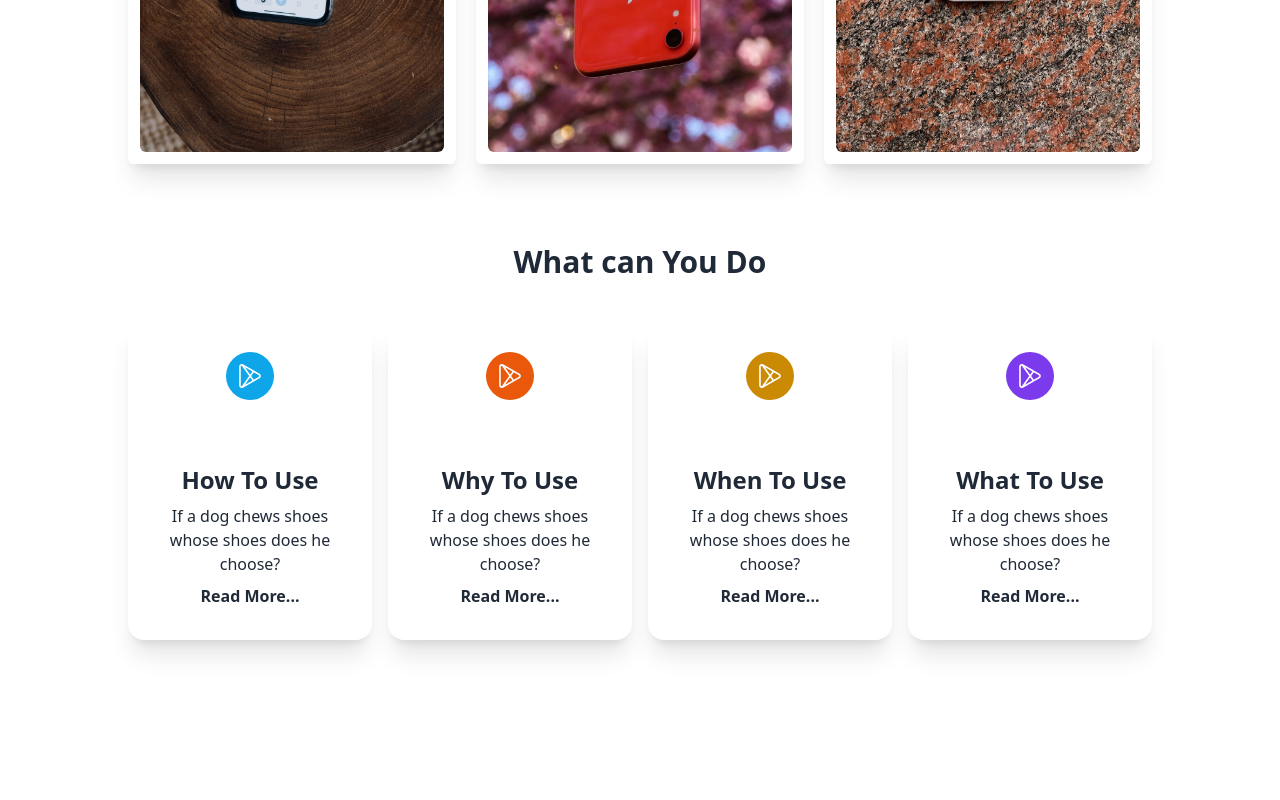
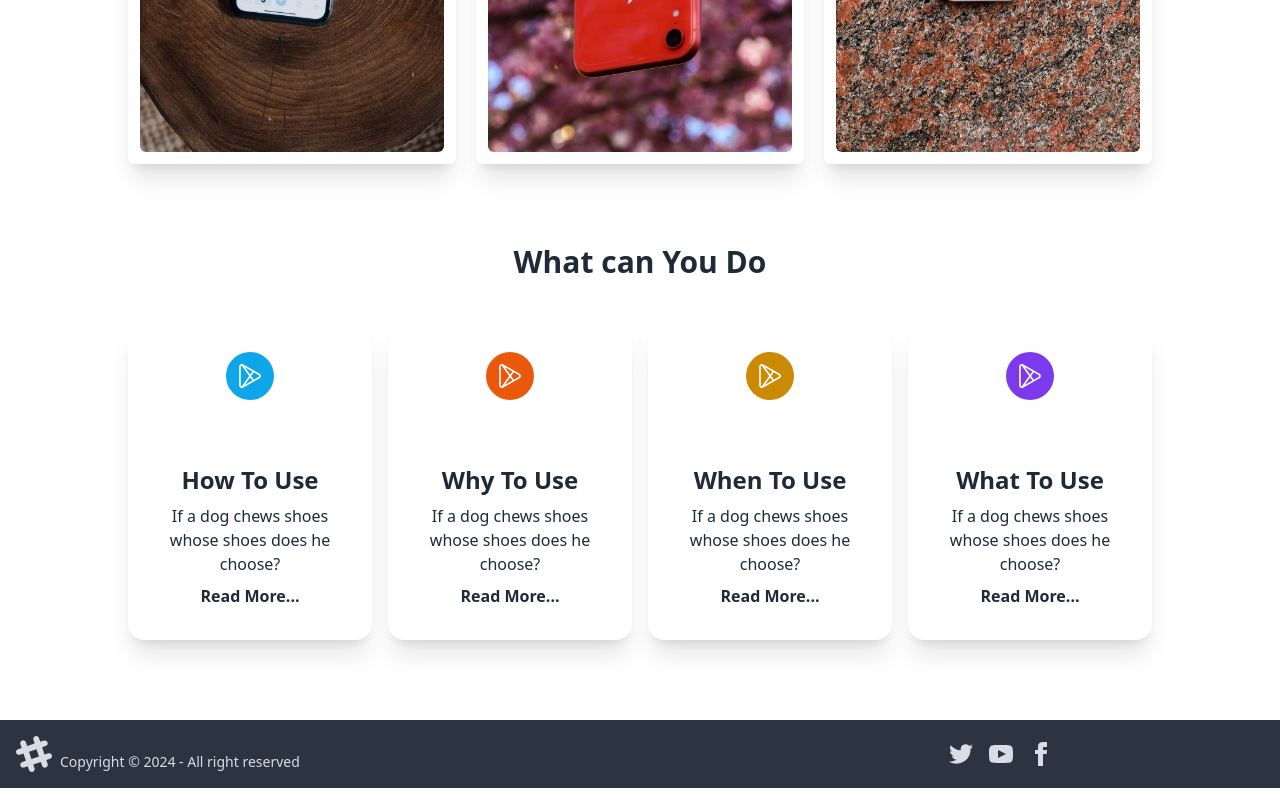
Before and after one commit to Muhammad-sefat/Responsive-Mobile-Shop, a plain HTML site: page index.html in a window 1280 px wide. Shown: the part 1711-2511 px from the top of the page. Before the commit the page ends 2431 px from the top, so only its background shows below. Drawn offline with nearby package versions, Linux system fonts and the light colour scheme.

Commit message:
Final commit

```diff
--- a/index.html
+++ b/index.html
@@ -128,5 +128,17 @@
 
     </main>
 
+    <footer class="footer items-center p-4 bg-neutral text-neutral-content my-3">
+        <aside class="items-end grid-flow-col">
+          <svg width="36" height="36" viewBox="0 0 24 24" xmlns="http://www.w3.org/2000/svg" fill-rule="evenodd" clip-rule="evenodd" class="fill-current"><path d="M22.672 15.226l-2.432.811.841 2.515c.33 1.019-.209 2.127-1.23 2.456-1.15.325-2.148-.321-2.463-1.226l-.84-2.518-5.013 1.677.84 2.517c.391 1.203-.434 2.542-1.831 2.542-.88 0-1.601-.564-1.86-1.314l-.842-2.516-2.431.809c-1.135.328-2.145-.317-2.463-1.229-.329-1.018.211-2.127 1.231-2.456l2.432-.809-1.621-4.823-2.432.808c-1.355.384-2.558-.59-2.558-1.839 0-.817.509-1.582 1.327-1.846l2.433-.809-.842-2.515c-.33-1.02.211-2.129 1.232-2.458 1.02-.329 2.13.209 2.461 1.229l.842 2.515 5.011-1.677-.839-2.517c-.403-1.238.484-2.553 1.843-2.553.819 0 1.585.509 1.85 1.326l.841 2.517 2.431-.81c1.02-.33 2.131.211 2.461 1.229.332 1.018-.21 2.126-1.23 2.456l-2.433.809 1.622 4.823 2.433-.809c1.242-.401 2.557.484 2.557 1.838 0 .819-.51 1.583-1.328 1.847m-8.992-6.428l-5.01 1.675 1.619 4.828 5.011-1.674-1.62-4.829z"></path></svg>
+          <p>Copyright © 2024 - All right reserved</p>
+        </aside>
+        <nav class="grid-flow-col gap-4 md:place-self-center md:justify-self-center">
+          <a><svg xmlns="http://www.w3.org/2000/svg" width="24" height="24" viewBox="0 0 24 24" class="fill-current"><path d="M24 4.557c-.883.392-1.832.656-2.828.775 1.017-.609 1.798-1.574 2.165-2.724-.951.564-2.005.974-3.127 1.195-.897-.957-2.178-1.555-3.594-1.555-3.179 0-5.515 2.966-4.797 6.045-4.091-.205-7.719-2.165-10.148-5.144-1.29 2.213-.669 5.108 1.523 6.574-.806-.026-1.566-.247-2.229-.616-.054 2.281 1.581 4.415 3.949 4.89-.693.188-1.452.232-2.224.084.626 1.956 2.444 3.379 4.6 3.419-2.07 1.623-4.678 2.348-7.29 2.04 2.179 1.397 4.768 2.212 7.548 2.212 9.142 0 14.307-7.721 13.995-14.646.962-.695 1.797-1.562 2.457-2.549z"></path></svg>
+          </a>
+          <a><svg xmlns="http://www.w3.org/2000/svg" width="24" height="24" viewBox="0 0 24 24" class="fill-current"><path d="M19.615 3.184c-3.604-.246-11.631-.245-15.23 0-3.897.266-4.356 2.62-4.385 8.816.029 6.185.484 8.549 4.385 8.816 3.6.245 11.626.246 15.23 0 3.897-.266 4.356-2.62 4.385-8.816-.029-6.185-.484-8.549-4.385-8.816zm-10.615 12.816v-8l8 3.993-8 4.007z"></path></svg></a>
+          <a><svg xmlns="http://www.w3.org/2000/svg" width="24" height="24" viewBox="0 0 24 24" class="fill-current"><path d="M9 8h-3v4h3v12h5v-12h3.642l.358-4h-4v-1.667c0-.955.192-1.333 1.115-1.333h2.885v-5h-3.808c-3.596 0-5.192 1.583-5.192 4.615v3.385z"></path></svg></a>
+        </nav>
+      </footer>
 </body>
 </html>
```
